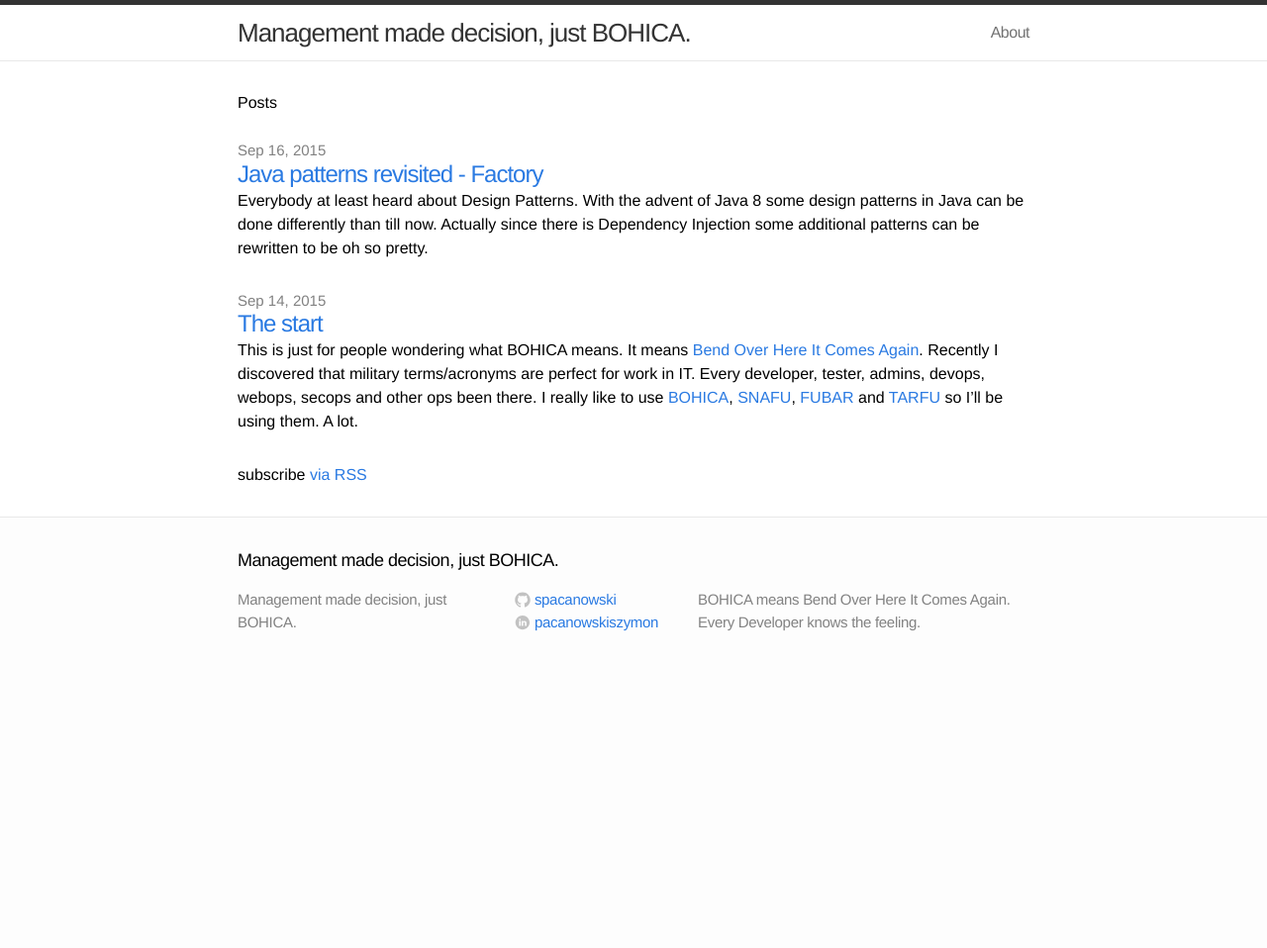
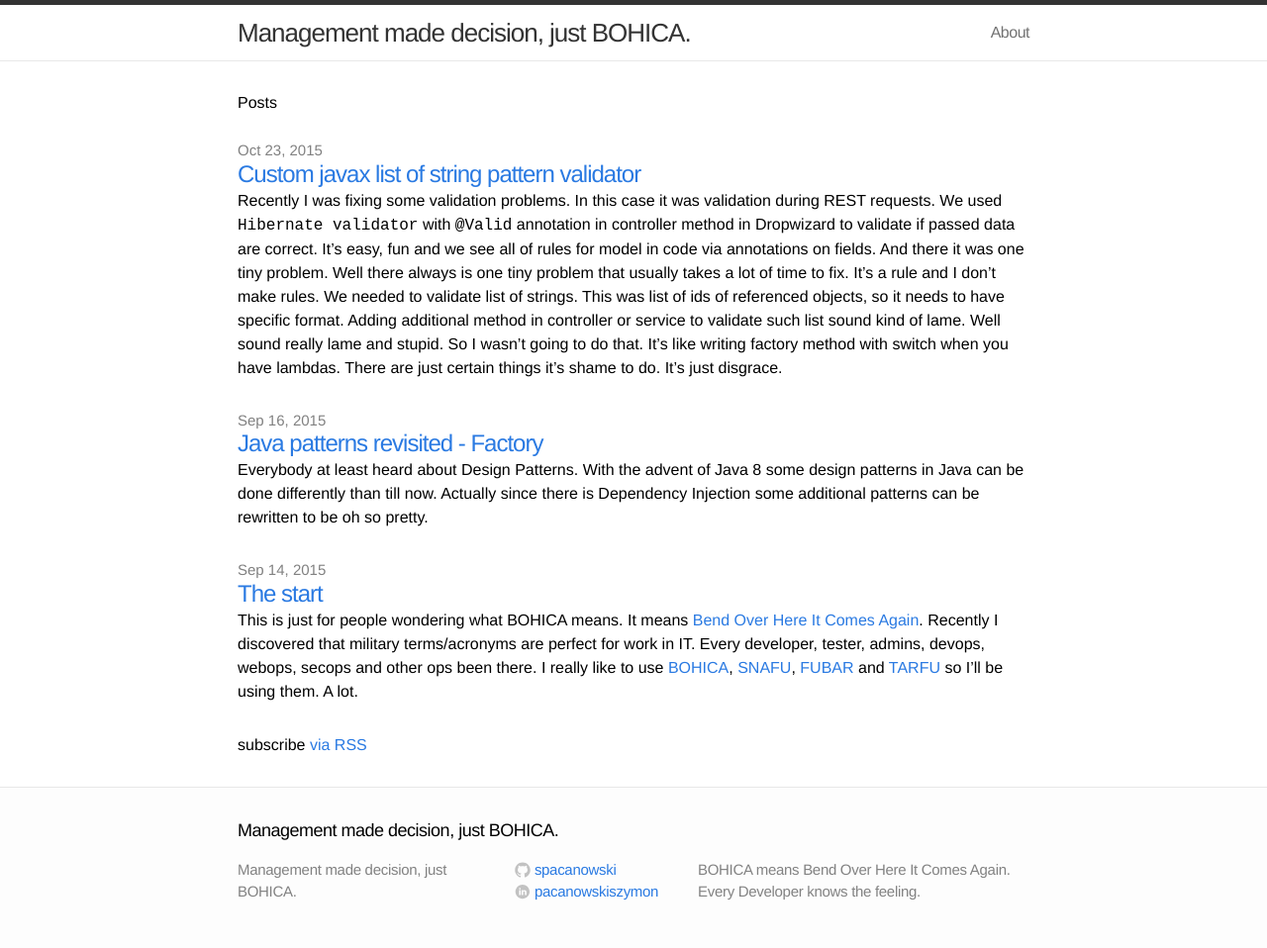
Before and after one commit to spacanowski/spacanowski.github.io, a Jekyll site: the page built from index.html, in a window 1280 px wide. Shown: the whole page at 99% size. Built offline with Jekyll 4.4.1, drawn with Linux system fonts in a browser that asks for light colours; the list of posts is cut into pages by our own code; before the commit the page ends 900 px from its top, so only the background shows below that.

Commit message:
String list pattern validator post

````diff
--- a/_posts/2015-09-14-the-start.markdown
+++ b/_posts/2015-09-14-the-start.markdown
@@ -9,7 +9,7 @@ This is just for people wondering what BOHICA means. It means [Bend Over Here It
 terms/acronyms are perfect for work in IT. Every developer, tester, admins, devops, webops, secops and other ops been there. I really like to
 use [BOHICA][bohica], [SNAFU][snafu], [FUBAR][fubar] and [TARFU][tarfu] so I'll be using them. A lot.
 
-How it came to this that I like them so much you ask ? Well you probably been in situation where management made decision that left you speechless and only after a while you could just say 'What?' in total disbelieve. Those are mostly non technical management decisions, but sometimes they could also be technical. In company where I work while writing this post we are not pessimists we just are professionally skeptical, so in this situation we just say BOHICA with resignation. This is perfect situation to describe all your and your teammates feeling with one word. It's really optimal.
+How it came to this that I like them so much you ask ? Well you probably been in situation where management made decision that left you speechless and only after a while you could just say 'What?' in total disbelieve. Those are mostly non technical management decisions, but sometimes they could also be technical. In company where I work while writing this post we are not pessimists we just are professionally skeptical, so in this situation we just say BOHICA with resignation. Or that's just me ? This is perfect situation to describe all your and your teammates feeling with one word. It's really optimal.
 
 When your project can be described with SNAFU, FUBAR, TARFU at once and all the time every time, and every decision from management is commented by BOHICA that's the real indicator to get the hell out of there. Well, also when you are bored all the time and you repeatedly do same things over and over and over again, but that's something for other time.
 
--- /dev/null
+++ b/_posts/2015-10-23-string-list-pattern-validator.markdown
@@ -0,0 +1,69 @@
+---
+layout: post
+title:  "Custom javax list of string pattern validator"
+date:   2015-10-23 16:26:28
+categories: java validation jsr-303
+---
+
+Recently I was fixing some validation problems. In this case it was validation during REST requests. We used ```Hibernate validator``` with ```@Valid``` annotation in controller method in Dropwizard to validate if passed data are correct. It's easy, fun and we see all of rules for model in code via annotations on fields. And there it was one tiny problem. Well there always is one tiny problem that usually takes a lot of time to fix. It's a rule and I don't make rules. We needed to validate list of strings. This was list of ids of referenced objects, so it needs to have specific format. Adding additional method in controller or service to validate such list sound kind of lame. Well sound really lame and stupid. So I wasn't going to do that. It's like writing factory method with switch when you have lambdas. There are just certain things it's shame to do. It's just disgrace.
+
+So back to documentation of javax validation to double check if there is ```@Pattern``` for lists. Well surprise, surprise there isn't. So what do you do ? You write this thing. Ok, but how ? Let's first check how ```@Pattern``` is written. There's nothing special, so let's just copy it and add some customizations. There's empty list of constrains. It takes things that implements ```ConstraintValidator```. So let's add one. It just needs two methods to work, ```initialize``` and ```isValid```. By the sound of it I think I know what they should do. So I just implemented class with them (implementing ```ConstraintValidator```) and added to previously empty constraint list.
+
+Usage was expected to be same as original ```@Pattern```, but on list of strings (actually used on anything that implements ```Iterable``` and with string passed to generic). Despite my shock it worked at first try.
+
+So just in few minutes I created string list pattern validation annotation that is it's own validator. Sound awesome.
+
+It looked like this:
+
+{% highlight java %}
+package pl.spc.custom.validation;
+
+import java.lang.annotation.Documented;
+import java.lang.annotation.ElementType;
+import java.lang.annotation.Retention;
+import java.lang.annotation.RetentionPolicy;
+import java.lang.annotation.Target;
+import java.util.Iterator;
+
+import javax.validation.Constraint;
+import javax.validation.ConstraintValidator;
+import javax.validation.ConstraintValidatorContext;
+import javax.validation.Payload;
+
+@Target(ElementType.FIELD)
+@Retention(RetentionPolicy.RUNTIME)
+@Constraint(validatedBy = { StringListPattern.Validator.class })
+@Documented
+public @interface StringListPattern {
+    String regexp();
+    String message() default "Some items aren't valid";
+    Class<?>[] groups() default {};
+    Class<? extends Payload>[] payload() default {};
+
+    public class Validator implements ConstraintValidator<StringListPattern, Iterable<String>> {
+        String regexp;
+
+        @Override
+        public void initialize(StringListPattern c) {
+            this.regexp = c.regexp();
+        }
+
+        @Override
+        public boolean isValid(Iterable<String> items, ConstraintValidatorContext ctx) {
+            if (items != null) {
+                Iterator<String> iterator = items.iterator();
+
+                while (iterator.hasNext()) {
+                    String next = iterator.next();
+
+                    if (!next.matches(this.regexp)) {
+                        return false;
+                    }
+                }
+            }
+
+            return true;//Or throw exception when list is null
+        }
+    }
+}
+{% endhighlight %}
````
